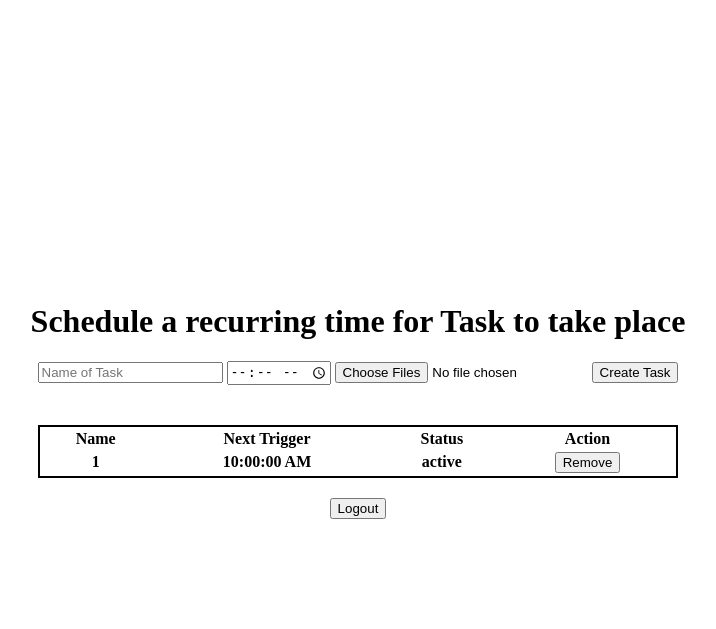
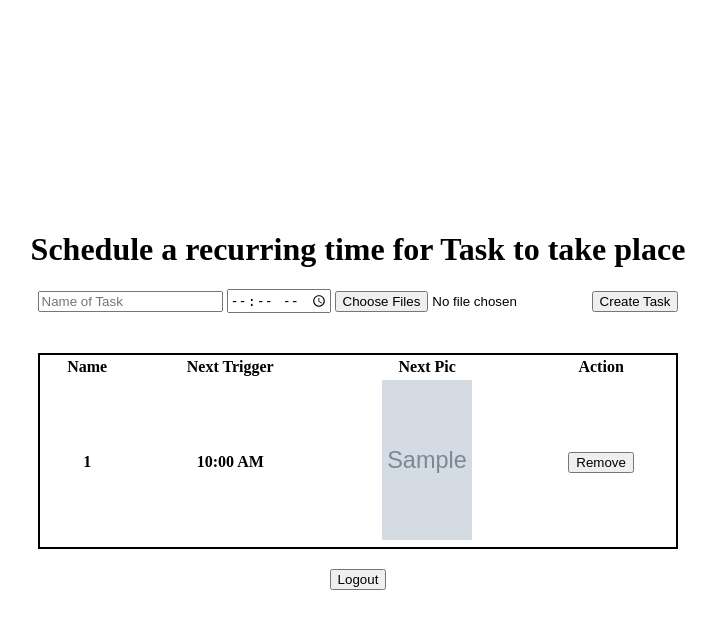
Before and after one commit to OmarGuajardo/ig_film_dump, a Flask app: template templates/dashboard.html in a window 1280 px wide. Shown: the top 629 px of the page, without its empty margins (282-998 px from the left). Run offline with Flask 3, Linux system fonts and the light colour scheme; the template is opened without the code that fills it: most values are stand-ins (such as "Sample title", 1, 10 or a date in 2020); grey boxes marked "Sample" are stand-in pictures; lists and menus that the app fills with data are empty.

Commit message:
"added img component to preview next image and added ability to│ remove jobs"

```diff
--- a/classes/PostScheduler.py
+++ b/classes/PostScheduler.py
@@ -5,14 +5,15 @@ import os
 
 class PostScheduler(BackgroundScheduler):
 
+
+    MEDIA_FOLDER_PATH = 'static/media'
     def __init__(self, instagramClient):
         super().__init__()
         self.instagramClient = instagramClient
 
-
     def addPostJob(self, nameOfJob, timeToTrigger, files):
         # Saving Files
-        directory = os.path.join('media', nameOfJob)
+        directory = os.path.join(self.MEDIA_FOLDER_PATH, nameOfJob)
         os.makedirs(directory, exist_ok=True)
 
         # Save the file to the specified directory
--- a/main.py
+++ b/main.py
@@ -12,7 +12,6 @@ from apscheduler.triggers.cron import CronTrigger
 App = Flask(__name__)
 instagramClient = Client()
 logger = logging.getLogger()
-scheduler = BackgroundScheduler()
 postScheduler = PostScheduler(instagramClient)
 
 
@@ -34,12 +33,12 @@ def logout():
 
 @App.route("/dashboard", methods=['GET'])
 def dashboardGET():
-    # return render_template('dashboard.html', jobs=postScheduler.get_jobs())
-    try:
-        instagramClient.get_timeline_feed()
-        return render_template('dashboard.html', jobs=postScheduler.get_jobs())
-    except Exception as e:
-        return redirect('/')
+    return render_template('dashboard.html', jobs=postScheduler.get_jobs())
+    # try:
+    #     instagramClient.get_timeline_feed()
+    #     return render_template('dashboard.html', jobs=postScheduler.get_jobs())
+    # except Exception as e:
+    #     return redirect('/')
 
 # POST Access Points
 @App.route("/login", methods=['POST'])
@@ -82,9 +81,15 @@ def loginPOST():
 
 
 
+@App.route('/remove_job/<job_to_be_removed>')
+def removeJob(job_to_be_removed):
+    postScheduler.remove_job(job_to_be_removed)
+    return redirect('/dashboard')
+
 @App.route("/schedule_task", methods=["POST"])
 def scheduleTask():
-    if isUserLoggedIn() and request.method == 'POST':
+    if request.method == 'POST':
+    # if isUserLoggedIn() and request.method == 'POST':
         # getting data from request
         nameOfTask = request.form.get('name_of_task')
         timeOfFirstTrigger = request.form.get('time').split(':')
--- a/templates/dashboard.html
+++ b/templates/dashboard.html
@@ -25,6 +25,10 @@
       .logout-btn {
         margin-top: 20px;
       }
+      img {
+        height: 160px;
+        width: 90px;
+      }
     </style>
   </head>
   <body>
@@ -45,16 +49,25 @@
       <tr>
         <th>Name</th>
         <th>Next Trigger</th>
-        <th>Status</th>
+        <th>Next Pic</th>
         <th>Action</th>
       </tr>
 
       {% for job in jobs %}
       <tr>
         <th>{{job.id}}</th>
-        <th>{{job.next_run_time.strftime("%I:%M:%S %p")}}</th>
-        <th>{{job.status}}</th>
-        <th><button>Remove</button></th>
+        <th>{{job.next_run_time.strftime("%I:%M %p")}}</th>
+        <th>
+          {% if job and job.args and job.args|length > 0 %}
+          <img src="{{ job.args[0].getNextPhoto() }}" />
+          {% endif %}
+        </th>
+        <!-- <th><button>Remove</button></th> -->
+        <th>
+          <a class="logout-btn" href="/remove_job/{{job.id}}"
+            ><button>Remove</button>
+          </a>
+        </th>
       </tr>
       {% endfor %}
     </table>
```
Also changed, not shown: classes/PostJob.py (+7 -3 lines), 1 other file.
